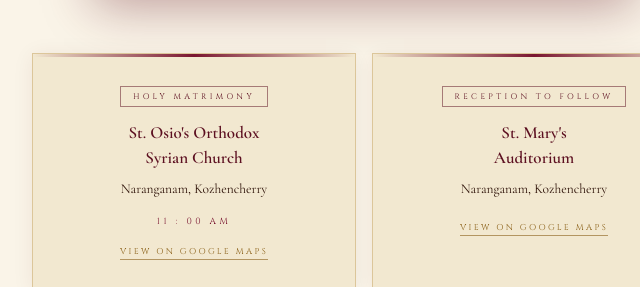
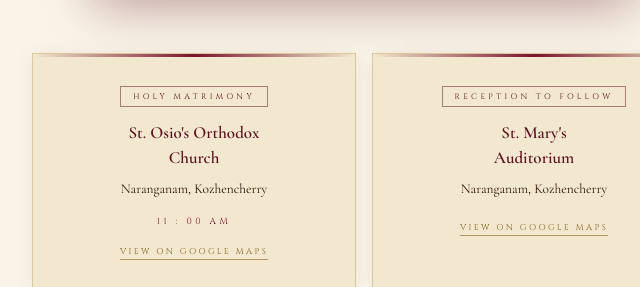
Before and after one commit to jinsuabraham/wedding-invitation, a plain HTML site: page index.html in a window 1280 px wide. Shown: the part 1612-1899 px from the top of the page, 276-916 px from the left. Drawn offline with nearby package versions, Linux system fonts and the light colour scheme.

Commit message:
Update index.html

```diff
--- a/index.html
+++ b/index.html
@@ -800,7 +800,7 @@ body::after{
     <div class="venue-grid">
       <div class="vc">
         <span class="vc-badge">Holy Matrimony</span>
-        <p class="vc-name">St. Osio's Orthodox<br>Syrian Church</p>
+        <p class="vc-name">St. Osio's Orthodox<br> Church</p>
         <p class="vc-addr">Naranganam, Kozhencherry</p>
         <span class="vc-time">11 : 00 AM</span>
         <a class="vc-link" href="https://maps.app.goo.gl/eULogQAuvQJjpphv7" target="_blank">View on Google Maps</a>
```
